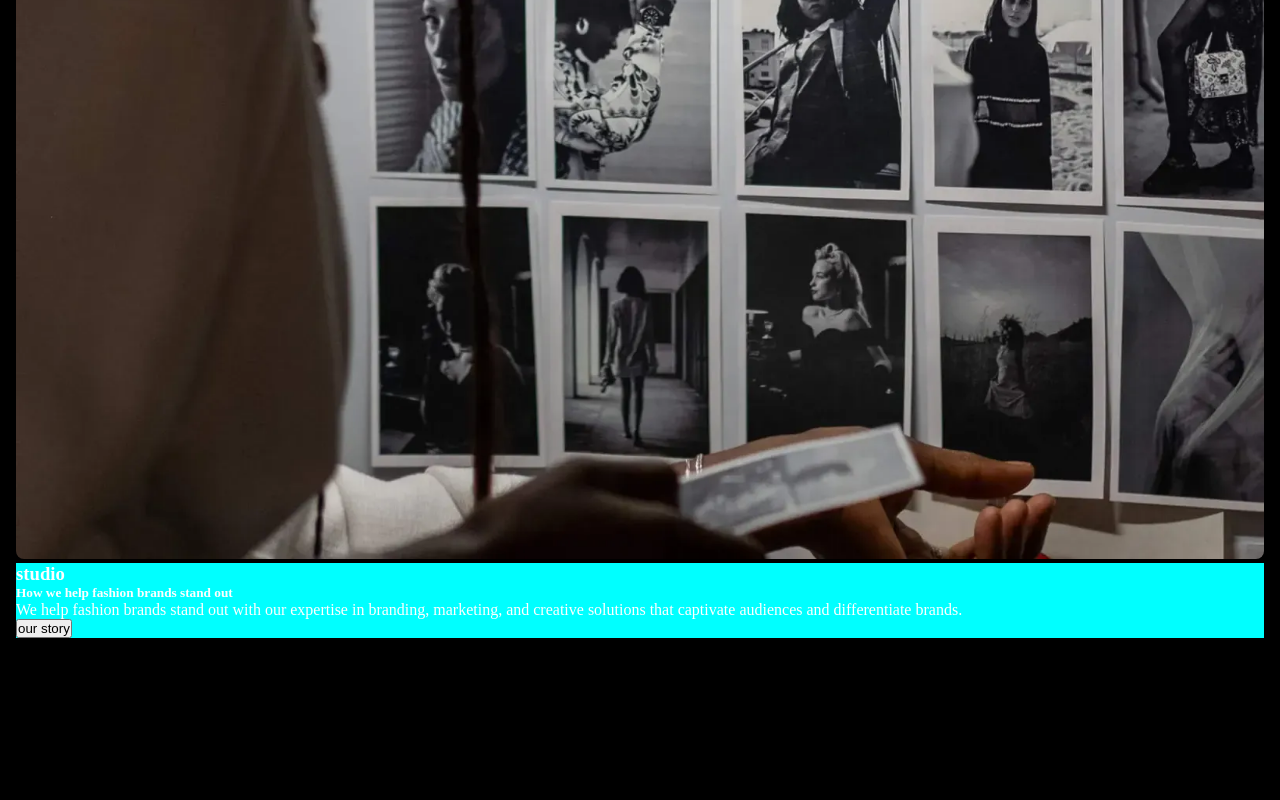
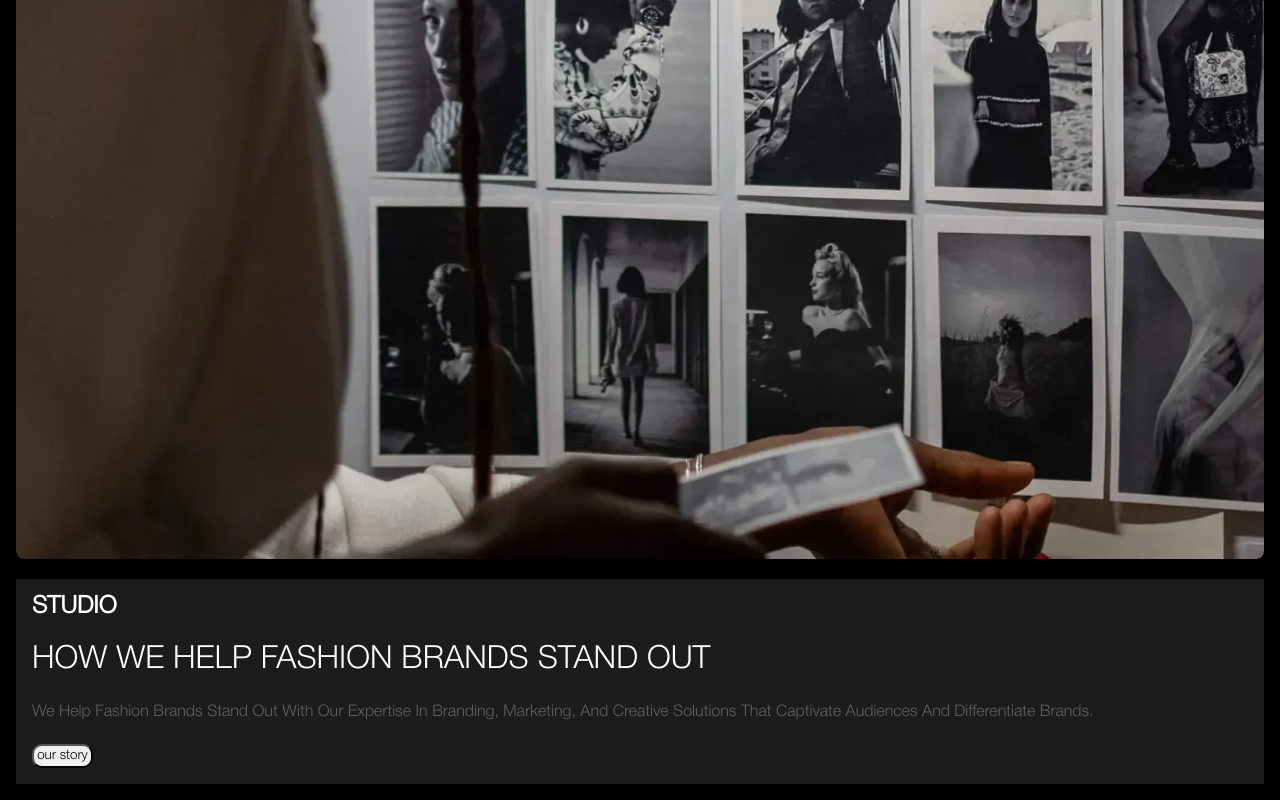
Before and after one commit to dhruv2006-code/responsive-landing-page, a plain HTML site: page index.html in a window 1280 px wide. Shown: the part 705-1505 px from the top of the page. Before the commit the page ends 1359 px from the top, so only its background shows below. Drawn offline with Linux system fonts and the light colour scheme.

Commit message:
bottom finish

```diff
--- a/style.scss
+++ b/style.scss
@@ -4,13 +4,14 @@
         font-family: helvetica;
 }
 @font-face {
-    font-family: helvetica;
+    font-family: helvetica1;
     src: url(./HelveticaNeueLight.otf);
 }
 *{
     padding: 0;
     margin: 0;
     box-sizing: border-box;
+    font-family: helvetica1;
 }
 html,body{
     width: 100%;
@@ -30,6 +31,7 @@ main{
         flex-direction: column;
         width: 100%;
         padding: 1rem;
+        gap: 1rem;
 
         .top{
             width: 100%;
@@ -41,8 +43,35 @@ main{
         }
         .bottom{
             width: 100%;
-            background-color: aqua;
+            background-color: rgba(33, 35, 35, 0.841);
+            display: flex;
+            flex-direction: column;
+            padding: 1rem;
+            justify-content: space-between;
+            gap: 1.3rem;
+            h3{
+                font-size: 1.5rem;
+                text-transform: uppercase;
+            }
+            h5{
+                font-size: 2rem;
+                font-weight: 200;
+                text-transform: uppercase;
+                line-height: 2.5rem;
+            }
+            p{
+                font-weight: 200;
+                text-transform: capitalize;
+                line-height: 1.4;
+                opacity: 0.3;
 
+            }
+            button{
+                width: fit-content;
+                border-radius: 10px;
+                padding: 0.2rem;
+
+            }
         }
     }
 }
```
Also changed, not shown: style.css, 1 other file.
